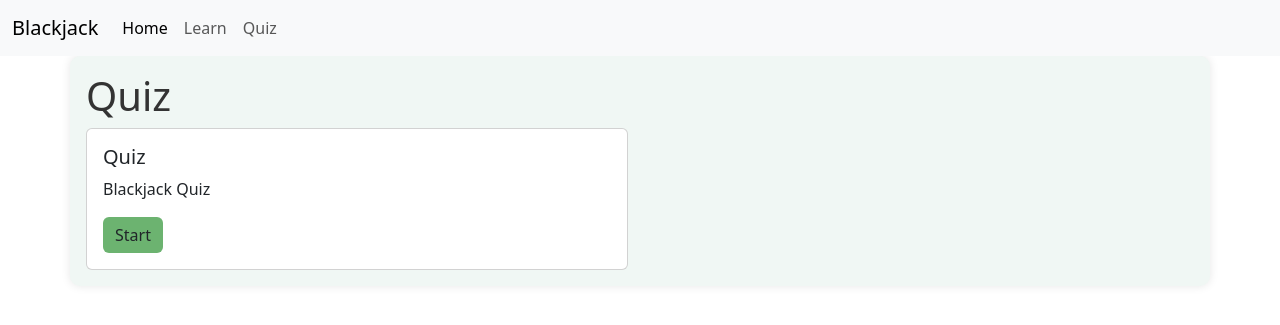
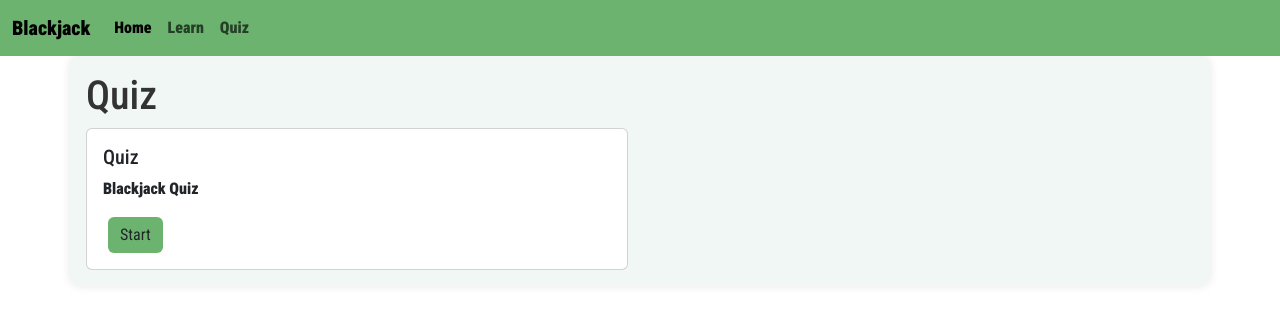
Before and after one commit to aryanamoh/blackjack, a Flask app: page /quiz_start in a window 1280 px wide. Shown: the top 325 px of the page. Run offline with Flask 3, Linux system fonts and the light colour scheme; some libraries are stand-ins or nearby versions.

Commit message:
fixed quiz page and added font

```diff
--- a/blackjack_simple_prototype/server.py
+++ b/blackjack_simple_prototype/server.py
@@ -51,7 +51,7 @@ def lesson_complete(module_id):
 @app.route('/quiz/<quiz_id>')
 def quiz(quiz_id):
     question = quiz_questions[quiz_id]
-    return render_template('quiz.html', question = question)
+    return render_template('quiz.html', question = question, index=quiz_id)
 
 @app.route('/client', methods=['POST'])
 def client():
--- a/blackjack_simple_prototype/static/css/styles.css
+++ b/blackjack_simple_prototype/static/css/styles.css
@@ -2,8 +2,37 @@
    display: none;
 }
 
-.lesson-img, .quiz-img {
+.lesson-img {
    height: 400px;
+}
+
+.roboto-condensed {
+  font-family: "Roboto Condensed", sans-serif;
+  font-optical-sizing: auto;
+  font-weight: 900;
+  font-style: normal;
+}
+
+.quiz-img {
+    width: 100%;
+    max-width: 300px;
+    height: auto;
+    display: block;
+    margin: 0 auto;
+}
+
+.answer-container {
+    background-color: #f0f0f0;
+    padding: 15px;
+    border-radius: 8px;
+    box-shadow: 0 2px 4px rgba(0,0,0,0.1);
+}
+
+.col-5 {
+    display: flex;
+    flex-direction: column;
+    justify-content: center;
+    align-items: center;
 }
 
 .popup {
@@ -74,6 +103,15 @@ img {
     object-fit: contain; /* ensures the image is fully visible without cropping */
 }
 
+.navbar {
+    background-color: #6cb370; /* light green */
+}
+
+.button-container {
+  text-align: center; /* This will center the buttons within the container */
+  padding: 10px 0; /* Add some padding for spacing above and below */
+}
+
 .btn {
    --bs-btn-bg: #6cb370 !important; /* light green */
     color: #fff; /* white */
@@ -82,6 +120,7 @@ img {
     border-radius: 5px;
     cursor: pointer;
     /* transition: background-color 0.3s ease; */
+    margin: 0 5px;
 }
 
 
--- a/blackjack_simple_prototype/static/js/quiz.js
+++ b/blackjack_simple_prototype/static/js/quiz.js
@@ -36,6 +36,10 @@ var saveName = function(name) {
 $(document).ready(function() {
   //when the page loads, display all the names
   //displayNames(data)
+
+  $("#back_button").click(function() {
+    window.history.back();
+  });
 
   $("#submit_button").click(function() {
     $("input[type='radio']").attr("disabled", true);
--- a/blackjack_simple_prototype/templates/layout.html
+++ b/blackjack_simple_prototype/templates/layout.html
@@ -12,7 +12,11 @@
     <!-- TODO: Uncomment this portion once favicon selected
         <link rel="icon" href="./favicon.ico" type="image/x-icon"> -->
 
+    <link rel="preconnect" href="https://fonts.googleapis.com">
+    <link rel="preconnect" href="https://fonts.gstatic.com" crossorigin>
+    <link href="https://fonts.googleapis.com/css2?family=Roboto+Condensed:ital,wght@0,100..900;1,100..900&display=swap" rel="stylesheet">
     <link rel="stylesheet" href="{{url_for('static', filename='css/styles.css')}}">
+    <!-- <link href="https://fonts.googleapis.com/css2?family=Roboto+Condensed:wght@900&display=swap" rel="stylesheet -->
 
     <!-- Bootstrap -->
     <link href="https://cdn.jsdelivr.net/npm/bootstrap@5.3.3/dist/css/bootstrap.min.css" rel="stylesheet" integrity="sha384-QWTKZyjpPEjISv5WaRU9OFeRpok6YctnYmDr5pNlyT2bRjXh0JMhjY6hW+ALEwIH" crossorigin="anonymous">
@@ -27,8 +31,8 @@
     <script src="{{url_for('static', filename='js/layout.js')}}"></script>
 
 </head>
-<body>
-    <nav class="navbar navbar-expand-lg bg-body-tertiary">
+<body class="roboto-condensed">
+    <nav class="navbar navbar-expand-lg">
 
       <div class="container-fluid">
         <a class="navbar-brand" href="/">Blackjack</a>
--- a/blackjack_simple_prototype/templates/lesson_complete.html
+++ b/blackjack_simple_prototype/templates/lesson_complete.html
@@ -27,7 +27,11 @@
             })
         })
     </script>
-    <h1>Congratulations on finishing Module: {{module_id}}</h1>
+    <div>
+      <h1>GOOD WORK</h1>
+      <h4>You completed Module {{module_id}}</h1>
+
+    </div>
 
     <!-- header3 gets populated given the logic on the next_module_id -->
     <h3></h3>
```
Also changed, not shown: blackjack_simple_prototype/templates/quiz.html (+28 -4 lines).
